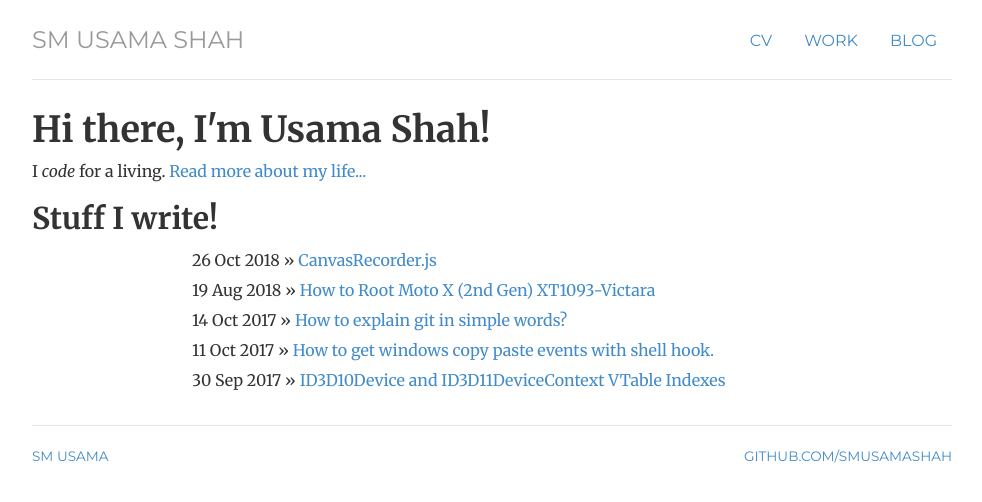
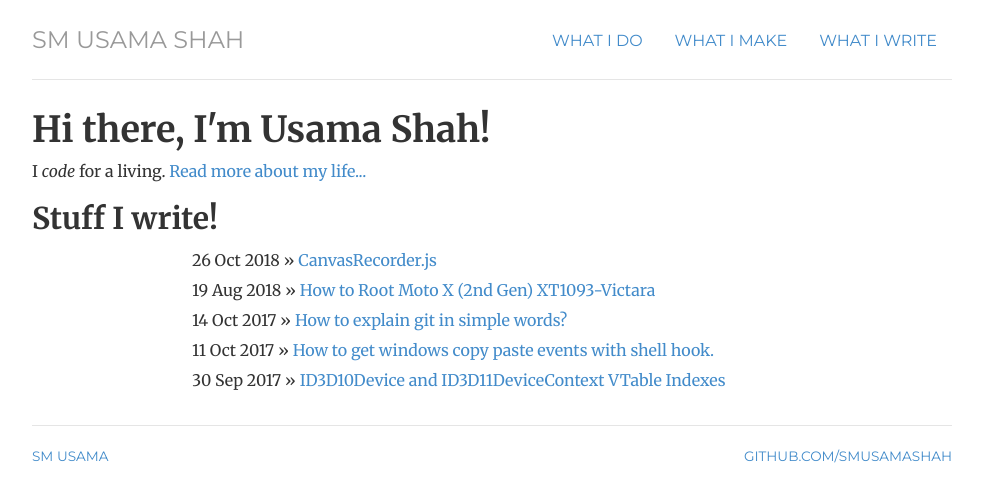
Before and after one commit to SMUsamaShah/SMUsamaShah.github.io, a Jekyll site: the page built from index.html, in a window 1280 px wide. Shown: the top 502 px of the page, without its empty margins (148-1130 px from the left). Built offline with Jekyll 4.4.1, drawn with Linux system fonts in a browser that asks for light colours.

Commit message:
Update header.html

```diff
--- a/_includes/header.html
+++ b/_includes/header.html
@@ -10,9 +10,9 @@
 
 <div class="header">
     <ul class="nav nav-pills pull-right">
-        <li class="{{ page.cv }}"><a href="/cv" title="CV">CV</a></li>
-        <li class="{{ page.projects }}"><a href="/work" title="Work">Work</a></li>
-        <li class="{{ page.notes }}"><a href="/blog" title="Blog">Blog</a></li>
+        <li class="{{ page.cv }}"><a href="/cv" title="CV">What I do</a></li>
+        <li class="{{ page.projects }}"><a href="https://github.com/SMUsamaShah" title="Github">What I make</a></li>
+        <li class="{{ page.notes }}"><a href="/blog" title="Blog">What I write</a></li>
         <!-- <li class="{{ page.contact }}"><a href="/contact" title="Contact">Contact</a></li> -->
     </ul>
     <h3 class="text-muted"><a href="/">{{ site.title }}</a></h3>
```
